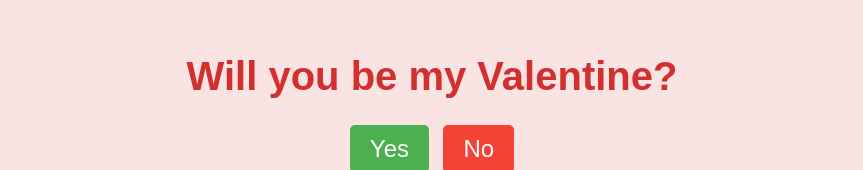
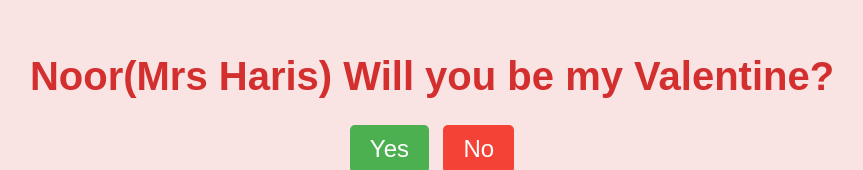
Before and after one commit to mharisirfan/noor143, a plain HTML site: page index.html in a window 1280 px wide. Shown: the part 138-308 px from the top of the page, without its empty margins (208-1071 px from the left). Drawn offline with Linux system fonts and the light colour scheme; no server answers.

Commit message:
Update index.html
changes

```diff
--- a/index.html
+++ b/index.html
@@ -8,7 +8,7 @@
 </head>
 <body>
     <div class="container">
-        <h1>Will you be my Valentine?</h1>
+        <h1>Noor(Mrs Haris) Will you be my Valentine?</h1>
         <div class="buttons">
             <button class="yes-button" onclick="handleYesClick()">Yes</button>
             <button class="no-button" onclick="handleNoClick()">No</button>
```
